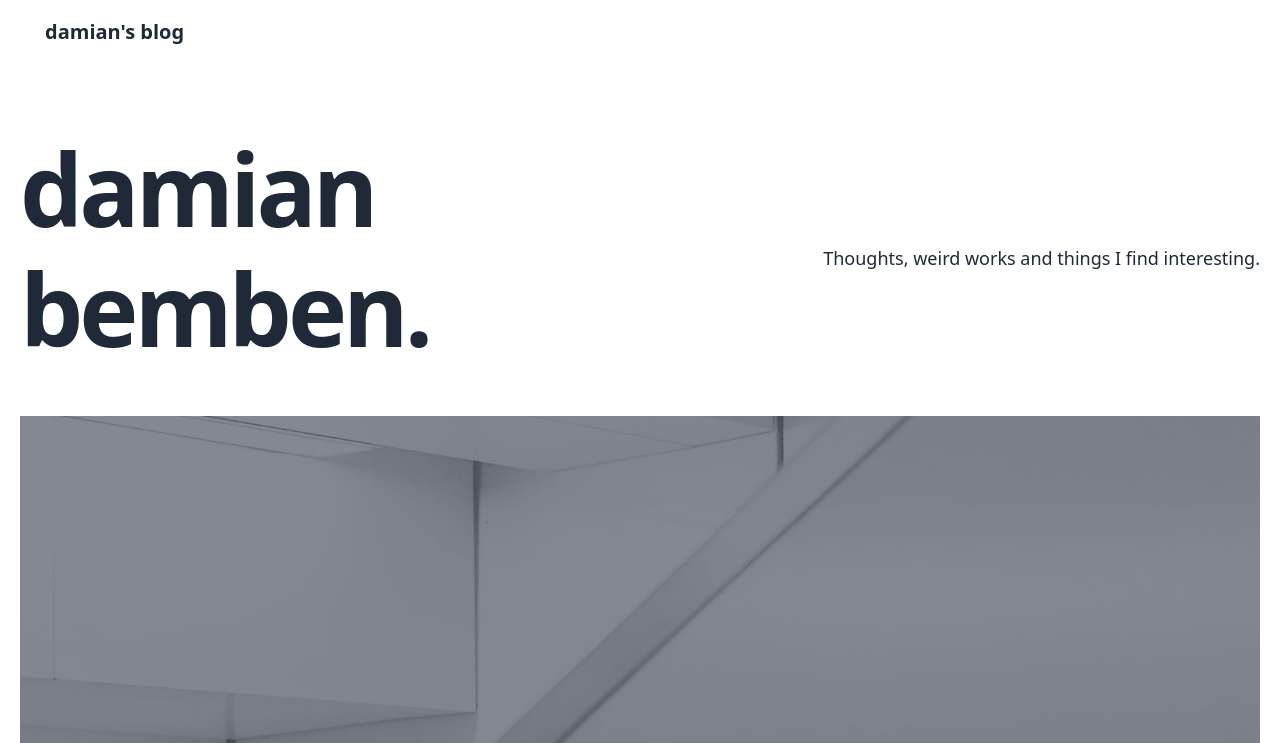
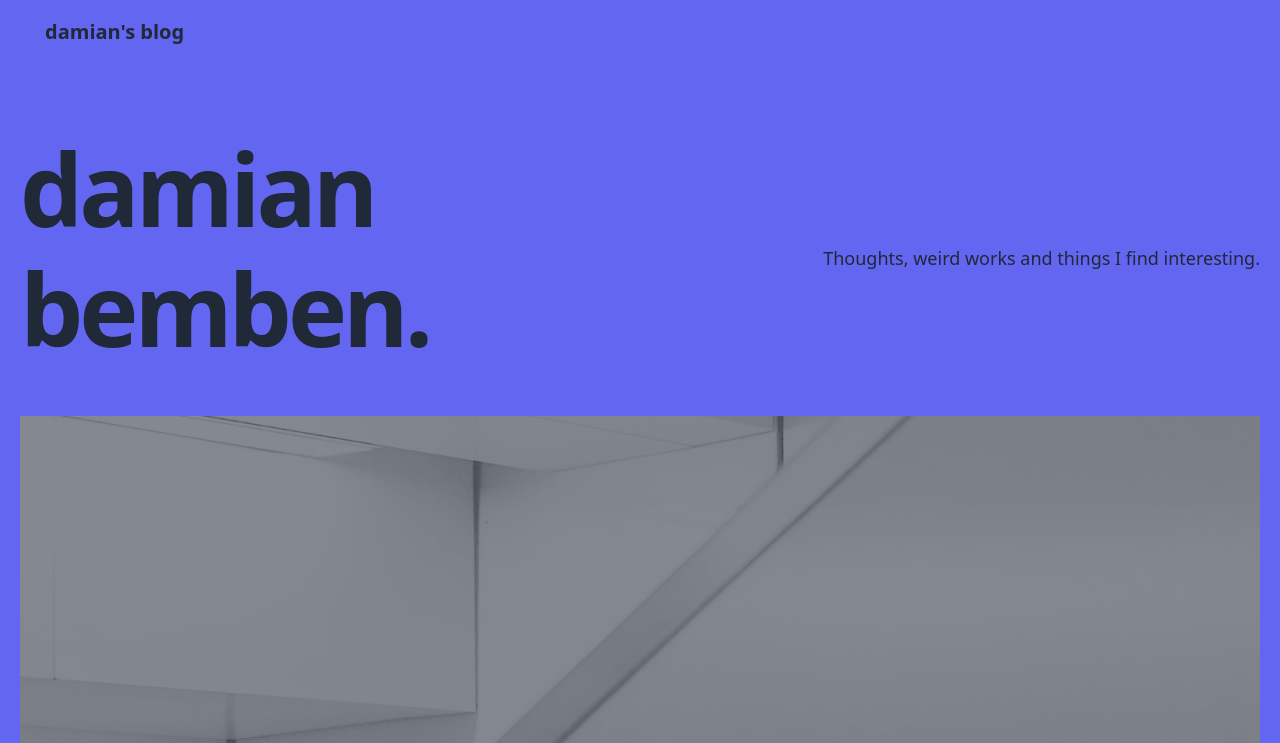
Before and after one commit to dambem/damians_portfolio, a Next.js app: page / in a window 1280 px wide. Shown: the top 743 px of the page. Built offline with nearby package versions, Linux system fonts and the light colour scheme.

Commit message:
Adding some additional layouts

```diff
--- a/components/navbar.tsx
+++ b/components/navbar.tsx
@@ -2,7 +2,7 @@ import { CMS_NAME } from '../lib/constants'
 const blogName = "damian's blog"
 const Navbar = () => {
   return (
-    <div className="navbar bg-base-100">
+    <div className="navbar">
     <div className="navbar-start">
       <div className="dropdown">
         <label tabIndex={0} className="btn btn-ghost lg:hidden">
--- a/pages/_app.tsx
+++ b/pages/_app.tsx
@@ -5,7 +5,9 @@ import '../styles/index.css'
 export default function MyApp({ Component, pageProps }: AppProps) {
   return(
     // <AnimatePresence mode="wait" initial={false}>
+    <body className='bg-indigo-500'>
       <Component {...pageProps} />
+      </body>
     // </AnimatePresence>
   )
 }
--- a/pages/index.tsx
+++ b/pages/index.tsx
@@ -23,7 +23,6 @@ export default function Index({ allPosts }: Props) {
           <title>{`${CMS_NAME}`}</title>
         </Head>
         <Container>
-
           <Header home={true} />
           <Navbar />
 
@@ -40,6 +39,7 @@ export default function Index({ allPosts }: Props) {
             />
           )}
           {morePosts.length > 0 && <MoreStories posts={morePosts} />}
+
         </Container>
       </Layout>
     </>
```
